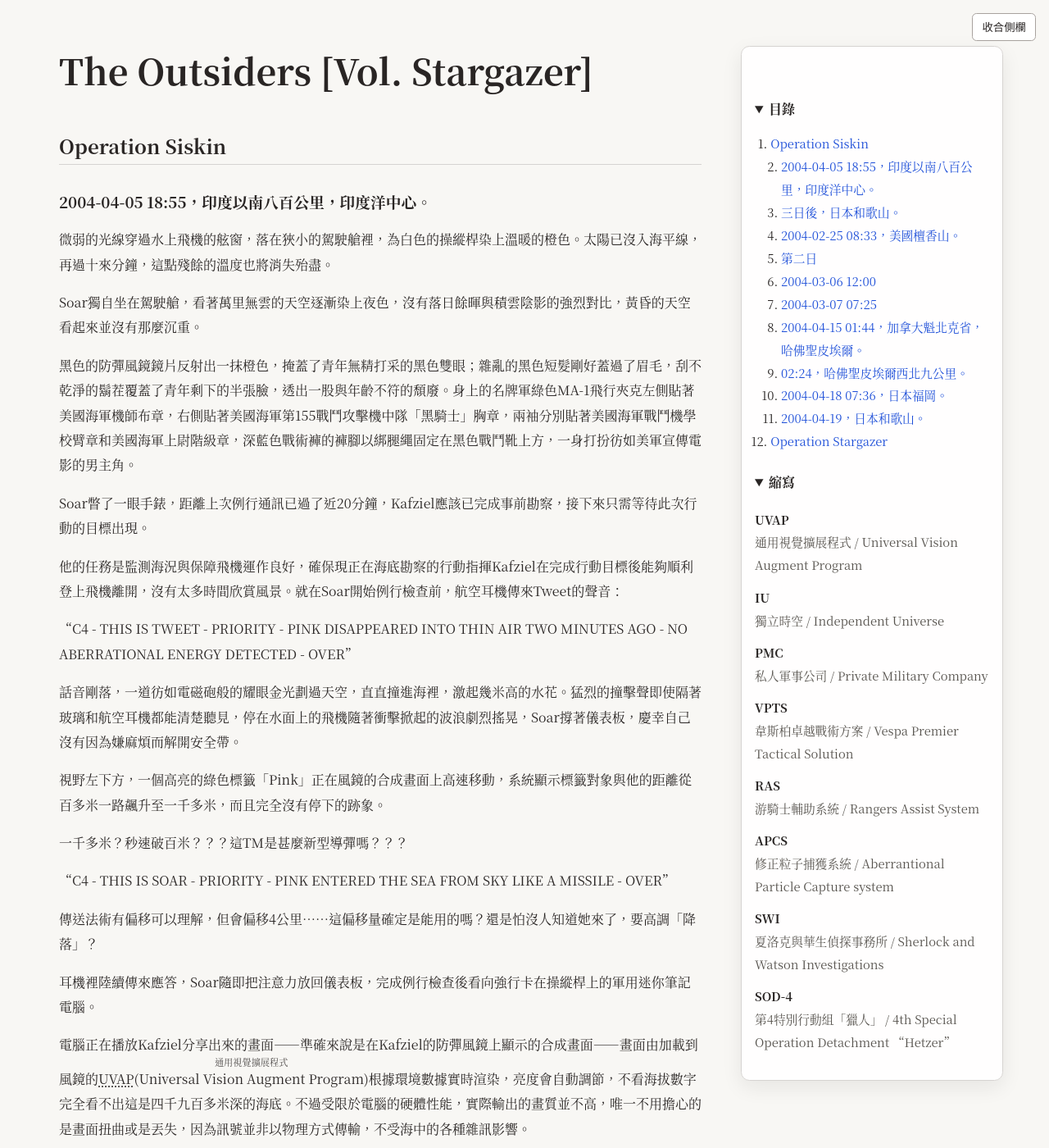
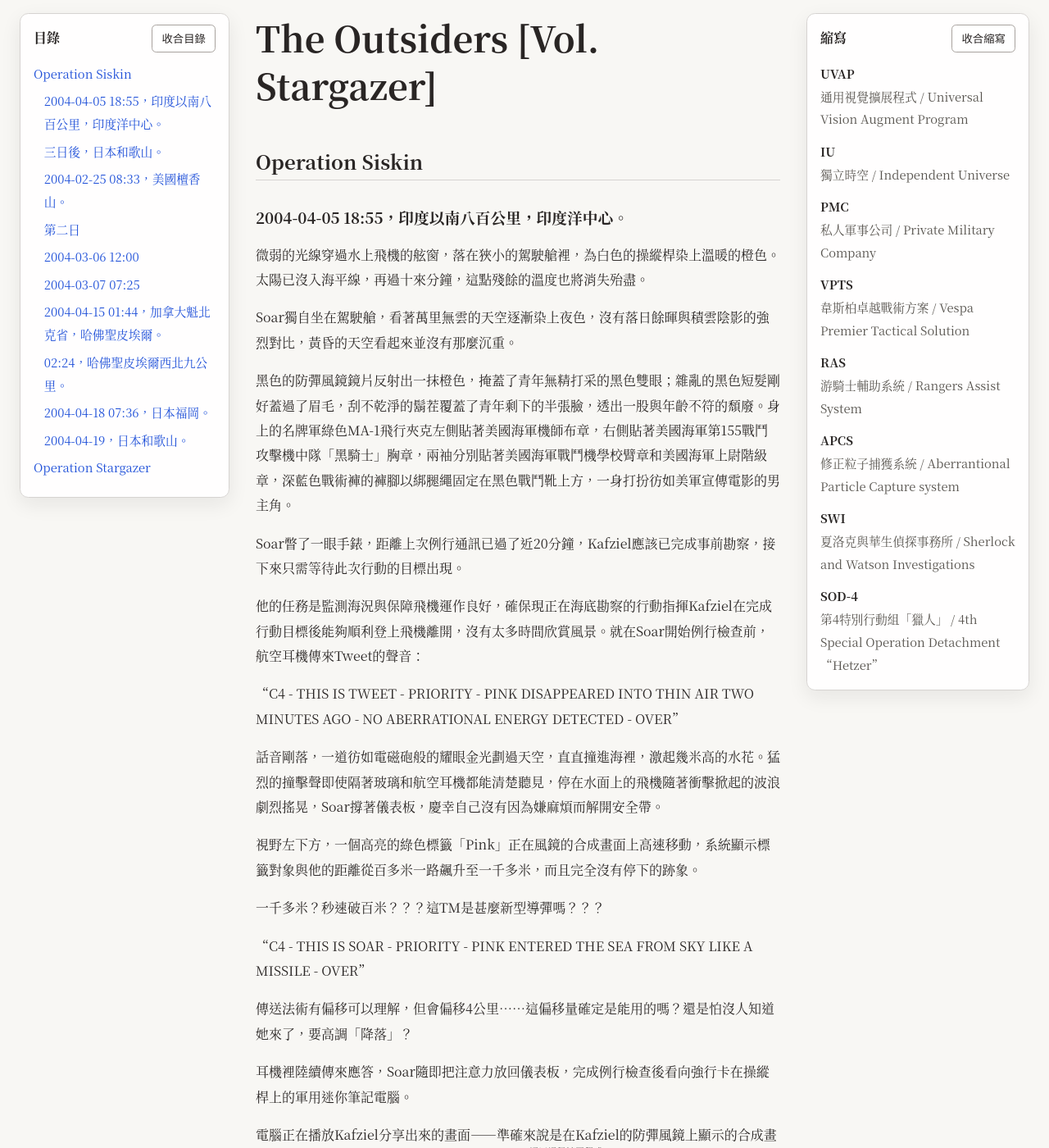
Before and after one commit to Heinz-Elio/story_main, a Jekyll site: the page built from index.md, in a window 1280 px wide and 1400 px high. Shown: the whole window at 82% size. Built offline with Jekyll 4.4.1, drawn with Linux system fonts in a browser that asks for light colours.

Commit message:
Refine reader sidebar layout
Co-authored-by: Cursor <cursoragent@cursor.com>

```diff
--- a/_layouts/default.html
+++ b/_layouts/default.html
@@ -9,33 +9,55 @@
   <body>
     <a class="skip-link" href="#article">跳到正文</a>
 
+    <div class="site-shell">
+      <aside
+        id="toc-sidebar"
+        class="reading-sidebar reading-sidebar--left"
+        aria-label="文章目錄"
+      >
+        <header class="sidebar-header">
+          <strong>目錄</strong>
           <button
-      id="sidebar-toggle"
+            id="toc-toggle"
             class="sidebar-toggle"
             type="button"
-      aria-controls="reading-sidebar"
+            aria-controls="toc-sidebar-content"
             aria-expanded="true"
           >
-      收合側欄
+            收合目錄
           </button>
+        </header>
+        <div id="toc-sidebar-content" class="sidebar-content">
+          <nav id="toc" aria-label="文章目錄"></nav>
+        </div>
+      </aside>
 
-    <div class="site-shell">
       <main id="article" class="article" tabindex="-1">
         {{ content }}
       </main>
 
-      <aside id="reading-sidebar" class="reading-sidebar" aria-label="閱讀工具">
-        <details class="sidebar-section" open>
-          <summary>目錄</summary>
-          <nav id="toc" aria-label="文章目錄"></nav>
-        </details>
-
-        <details class="sidebar-section" open>
-          <summary>縮寫</summary>
+      <aside
+        id="glossary-sidebar"
+        class="reading-sidebar reading-sidebar--right"
+        aria-label="縮寫提示"
+      >
+        <header class="sidebar-header">
+          <strong>縮寫</strong>
+          <button
+            id="glossary-toggle"
+            class="sidebar-toggle"
+            type="button"
+            aria-controls="glossary-sidebar-content"
+            aria-expanded="true"
+          >
+            收合縮寫
+          </button>
+        </header>
+        <div id="glossary-sidebar-content" class="sidebar-content">
           <div id="glossary">
             <p class="sidebar-empty">文章尚未標記縮寫。</p>
           </div>
-        </details>
+        </div>
       </aside>
     </div>
 
--- a/assets/css/site.css
+++ b/assets/css/site.css
@@ -41,18 +41,22 @@ a {
 
 .site-shell {
   display: grid;
-  grid-template-columns: minmax(0, 1fr) minmax(15rem, 20rem);
-  gap: 2rem;
-  max-width: 76rem;
+  grid-template-columns:
+    minmax(12rem, 16rem)
+    minmax(0, 44rem)
+    minmax(13rem, 17rem);
+  justify-content: center;
+  gap: 1.5rem;
+  max-width: 96rem;
   min-height: 100vh;
   margin: 0 auto;
-  padding: 3.5rem 1.5rem 4rem;
-  transition: grid-template-columns 180ms ease, gap 180ms ease;
+  padding: 1rem 1.5rem 4rem;
 }
 
 .article {
   min-width: 0;
-  padding: 0 1rem;
+  width: 100%;
+  padding: 0 0.5rem;
 }
 
 .article:focus {
@@ -162,19 +166,22 @@ a {
   align-self: start;
   max-height: calc(100vh - 2rem);
   overflow: auto;
-  padding: 3.5rem 1rem 1rem;
+  padding: 0.8rem 1rem 1rem;
   background: rgba(255, 255, 255, 0.88);
   border: 1px solid #d6d3d1;
   border-radius: 0.65rem;
   box-shadow: 0 0.5rem 1.5rem rgba(28, 25, 23, 0.08);
-  transition: width 180ms ease, opacity 180ms ease, visibility 180ms ease;
+}
+
+.sidebar-header {
+  display: flex;
+  align-items: center;
+  justify-content: space-between;
+  gap: 0.5rem;
 }
 
 .sidebar-toggle {
-  position: fixed;
-  top: 1rem;
-  right: 1rem;
-  z-index: 30;
+  flex: none;
   padding: 0.4rem 0.7rem;
   color: #292524;
   background: #fff;
@@ -188,25 +195,19 @@ a {
   background: #f5f5f4;
 }
 
-.sidebar-section {
-  margin-bottom: 1rem;
-}
-
-.sidebar-section summary {
-  padding: 0.3rem 0;
-  font-weight: 700;
-  cursor: pointer;
-}
-
-.sidebar-section nav,
-.sidebar-section > div {
-  margin-top: 0.5rem;
+.sidebar-content {
+  margin-top: 0.75rem;
 }
 
 .toc-list {
   margin: 0;
-  padding-left: 1.2rem;
+  padding: 0;
+  list-style: none;
   font-size: 0.92rem;
+}
+
+.toc-list li {
+  margin: 0.35rem 0;
 }
 
 .toc-list li[data-level="3"] {
@@ -247,24 +248,18 @@ a {
   font-size: 0.9rem;
 }
 
-body.sidebar-collapsed .site-shell {
-  grid-template-columns: minmax(0, 1fr) 0;
-  gap: 0;
+.reading-sidebar.is-collapsed .sidebar-header {
+  justify-content: flex-end;
 }
 
-body.sidebar-collapsed .reading-sidebar {
-  width: 0;
-  padding: 0;
-  overflow: hidden;
-  visibility: hidden;
-  opacity: 0;
-  pointer-events: none;
+.reading-sidebar.is-collapsed .sidebar-header > strong {
+  display: none;
 }
 
 @media (max-width: 800px) {
   .site-shell {
     display: block;
-    padding: 3.5rem 1rem 3rem;
+    padding: 1rem 1rem 3rem;
   }
 
   .article {
@@ -274,24 +269,41 @@ body.sidebar-collapsed .reading-sidebar {
   .reading-sidebar {
     position: fixed;
     top: 0;
-    right: 0;
     bottom: 0;
     z-index: 20;
     width: min(88vw, 22rem);
     height: 100vh;
     max-height: none;
     border-radius: 0;
-    transform: translateX(0);
-    transition: transform 180ms ease, visibility 180ms ease;
+    transition: transform 180ms ease;
   }
 
-  body.sidebar-collapsed .site-shell {
-    display: block;
+  .reading-sidebar--left {
+    left: 0;
   }
 
-  body.sidebar-collapsed .reading-sidebar {
-    width: min(88vw, 22rem);
-    padding: 3.5rem 1rem 1rem;
-    transform: translateX(100%);
+  .reading-sidebar--right {
+    right: 0;
+  }
+
+  .reading-sidebar.is-collapsed {
+    width: auto;
+    height: auto;
+    min-width: 0;
+    padding: 0.5rem;
+    border-radius: 0 0 0.65rem 0;
+    overflow: visible;
+  }
+
+  .reading-sidebar--left.is-collapsed {
+    border-radius: 0 0 0.65rem 0;
+  }
+
+  .reading-sidebar--right.is-collapsed {
+    border-radius: 0 0 0 0.65rem;
+  }
+
+  .reading-sidebar.is-collapsed .sidebar-toggle {
+    padding: 0.35rem 0.55rem;
   }
 }
--- a/assets/js/site.js
+++ b/assets/js/site.js
@@ -4,28 +4,55 @@
   const article = document.getElementById("article");
   const toc = document.getElementById("toc");
   const glossary = document.getElementById("glossary");
-  const sidebar = document.getElementById("reading-sidebar");
-  const sidebarToggle = document.getElementById("sidebar-toggle");
-  const storageKey = "outsiders.sidebar-collapsed";
+  const sidebars = [
+    {
+      name: "目錄",
+      sidebar: document.getElementById("toc-sidebar"),
+      content: document.getElementById("toc-sidebar-content"),
+      toggle: document.getElementById("toc-toggle"),
+      storageKey: "outsiders.toc-collapsed",
+    },
+    {
+      name: "縮寫",
+      sidebar: document.getElementById("glossary-sidebar"),
+      content: document.getElementById("glossary-sidebar-content"),
+      toggle: document.getElementById("glossary-toggle"),
+      storageKey: "outsiders.glossary-collapsed",
+    },
+  ];
 
-  function setSidebarCollapsed(collapsed, persist) {
-    document.body.classList.toggle("sidebar-collapsed", collapsed);
-    sidebarToggle.setAttribute("aria-expanded", String(!collapsed));
-    sidebarToggle.textContent = collapsed ? "顯示側欄" : "收合側欄";
-    sidebar.setAttribute("aria-hidden", String(collapsed));
+  function responsiveStorageKey(config) {
+    const viewport = window.matchMedia("(max-width: 800px)").matches
+      ? "mobile"
+      : "desktop";
+    return `${config.storageKey}.${viewport}`;
+  }
+
+  function setSidebarCollapsed(config, collapsed, persist) {
+    config.sidebar.classList.toggle("is-collapsed", collapsed);
+    config.toggle.setAttribute("aria-expanded", String(!collapsed));
+    config.toggle.textContent = collapsed
+      ? `展開${config.name}`
+      : `收合${config.name}`;
+    config.content.hidden = collapsed;
 
     if (persist) {
       try {
-        window.localStorage.setItem(storageKey, String(collapsed));
+        window.localStorage.setItem(
+          responsiveStorageKey(config),
+          String(collapsed),
+        );
       } catch (error) {
         // localStorage may be unavailable in private browsing contexts.
       }
     }
   }
 
-  function initialSidebarState() {
+  function initialSidebarState(config) {
     try {
-      const stored = window.localStorage.getItem(storageKey);
+      const stored = window.localStorage.getItem(
+        responsiveStorageKey(config),
+      );
       if (stored !== null) {
         return stored === "true";
       }
@@ -70,7 +97,7 @@
     const usedIds = new Set(
       Array.from(document.querySelectorAll("[id]")).map((element) => element.id),
     );
-    const list = document.createElement("ol");
+    const list = document.createElement("ul");
     list.className = "toc-list";
 
     headings.forEach((heading, index) => {
@@ -122,12 +149,15 @@
     glossary.replaceChildren(list);
   }
 
-  sidebarToggle.addEventListener("click", function () {
-    const collapsed = document.body.classList.contains("sidebar-collapsed");
-    setSidebarCollapsed(!collapsed, true);
+  sidebars.forEach((config) => {
+    config.toggle.addEventListener("click", function () {
+      const collapsed = config.sidebar.classList.contains("is-collapsed");
+      setSidebarCollapsed(config, !collapsed, true);
+    });
+
+    setSidebarCollapsed(config, initialSidebarState(config), false);
   });
 
-  setSidebarCollapsed(initialSidebarState(), false);
   buildTableOfContents();
   buildGlossary();
 })();
```
Lines whose indentation alone changed are shown as unchanged.
